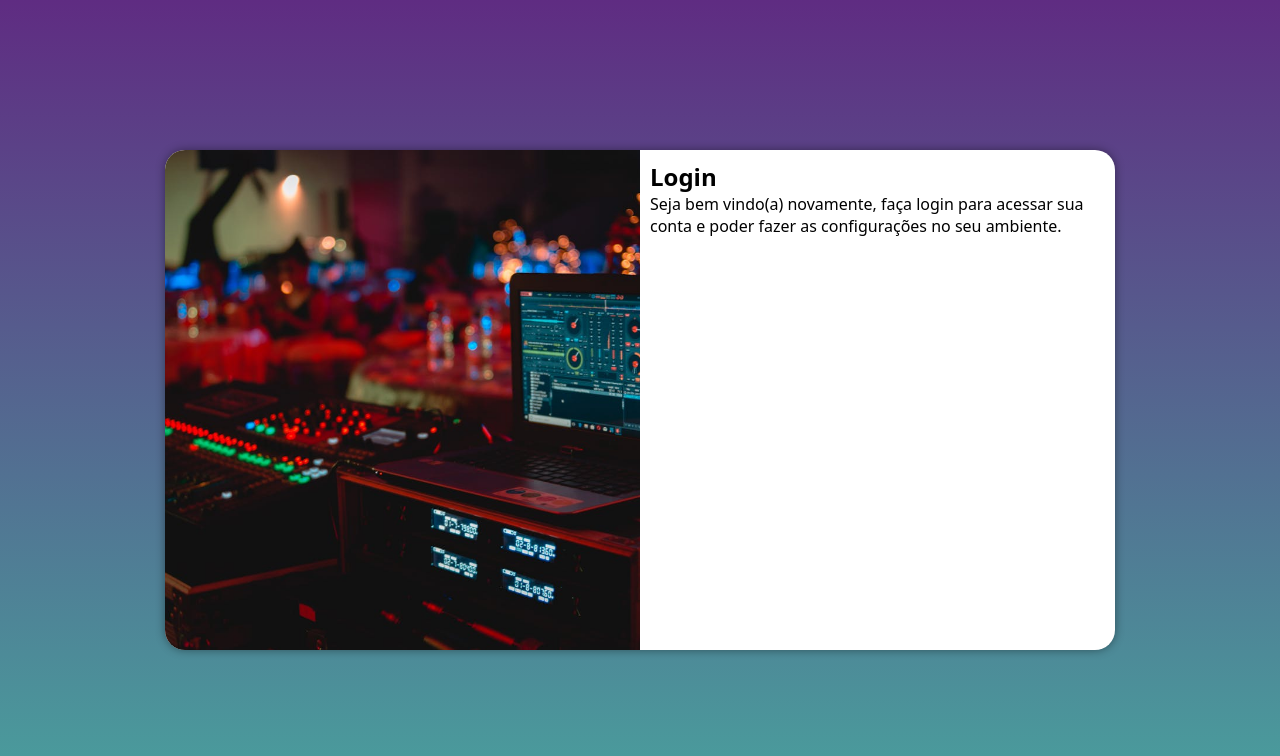
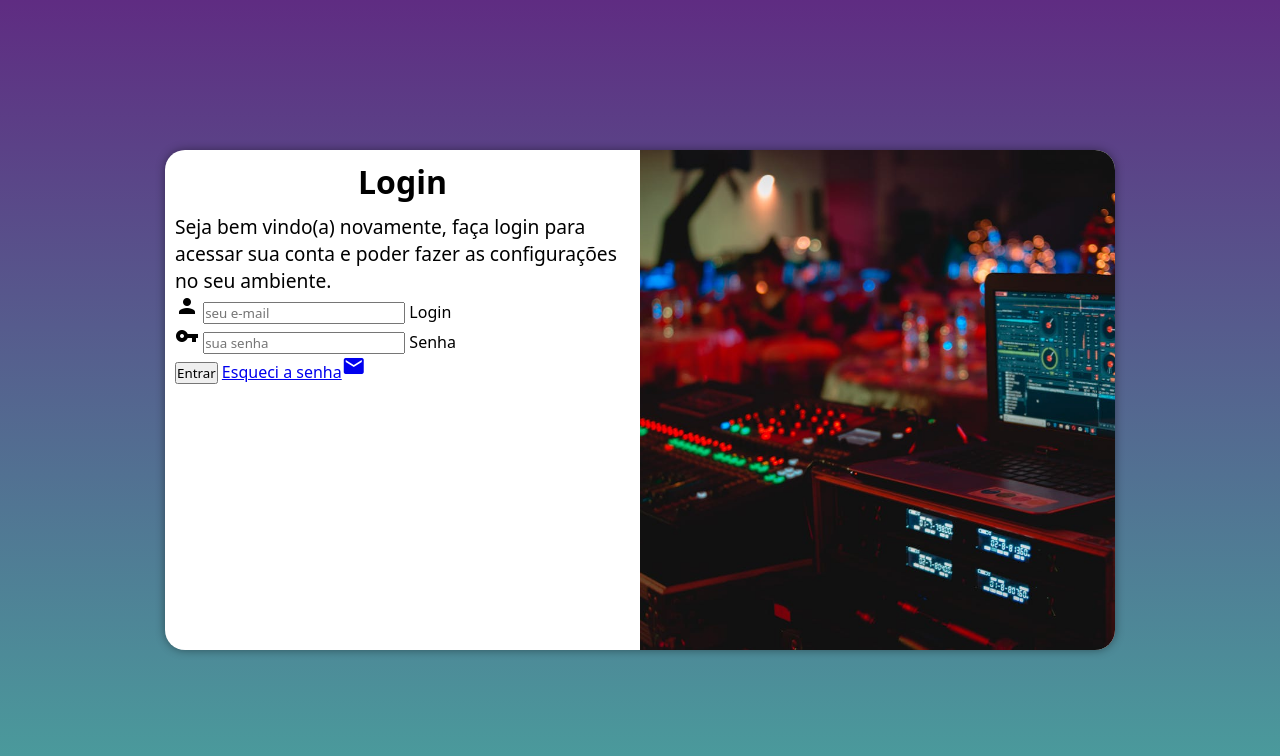
Before and after one commit to harrisonleandro/projeto-login, a plain HTML site: page index.html in a window 1280 px wide. Drawn offline with Linux system fonts and the light colour scheme.

Commit message:
adicionei o formulário

```diff
--- a/estilos/media-query.css
+++ b/estilos/media-query.css
@@ -34,13 +34,19 @@ Grandes telas: acima de 1200px
         width: 950px;
     }
     section#login > div#imagem {
-        float: left;
+        float: right;
         width: 50%;
         height: 100%;
     }
     section#login > div#formulario {
-        float: right;
+        float: left;
         width: 50%;
+    }
+    div#formulario > h1 {
+        font-size: 2em;
+    }
+    div#formulario > p {
+        font-size: 1.2em;
     }
 
 }
--- a/estilos/style.css
+++ b/estilos/style.css
@@ -56,3 +56,10 @@ section#login > div#formulario {
     display: block;
     padding: 10px;
 }
+div#formulario > h1 {
+    text-align: center;
+    margin-bottom: 10px;
+}
+div#formulario > p {
+    font-size: 1.2em;
+}
--- a/index.html
+++ b/index.html
@@ -4,6 +4,7 @@
     <meta charset="UTF-8">
     <meta name="viewport" content="width=device-width, initial-scale=1.0">
     <title>Login</title>
+    <link href="https://fonts.googleapis.com/css2?family=Material+Icons" rel="stylesheet" />
     <link rel="stylesheet" href="estilos/style.css">
     <link rel="stylesheet" href="estilos/media-query.css">
 </head>
@@ -16,7 +17,19 @@
             <div id="formulario">
                 <h1>Login</h1>
                 <p> Seja bem vindo(a) novamente, faça login para acessar sua conta e poder fazer as configurações no seu ambiente.</p>
-                <form action="login.php" method="post">
+                <form action="login.php" method="post" autocomplete="on">
+                    <div class="campo">
+                        <span class="material-icons">person</span>
+                        <input type="email" name="login" id="ilogin" placeholder="seu e-mail" autocomplete="email" required maxlength="30">
+                        <label for="ilogin">Login</label>
+                    </div>
+                    <div class="campo">
+                        <span class="material-icons">vpn_key</span>
+                        <input type="password" name="senha" id="isenha" placeholder="sua senha" autocomplete="current-password" required minlength="8">
+                        <label for="isenha">Senha</label>
+                    </div>
+                    <input type="submit" value="Entrar">
+                    <a href="esqueci.html">Esqueci a senha<span class="material-icons">mail</span></a>
 
                 </form>
 
```
